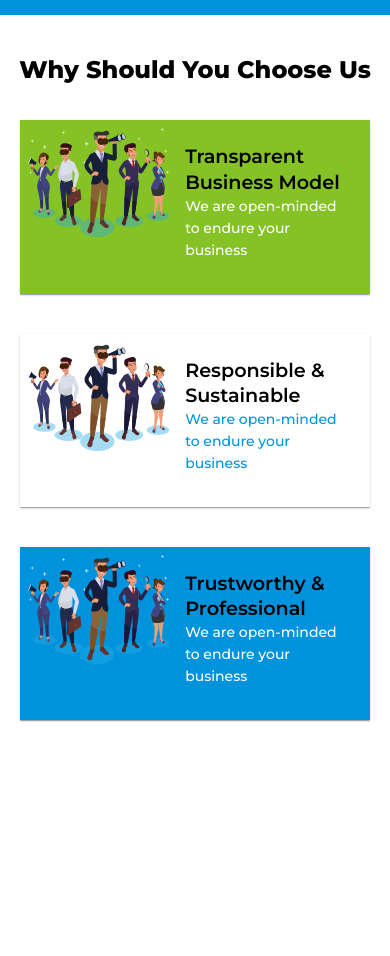
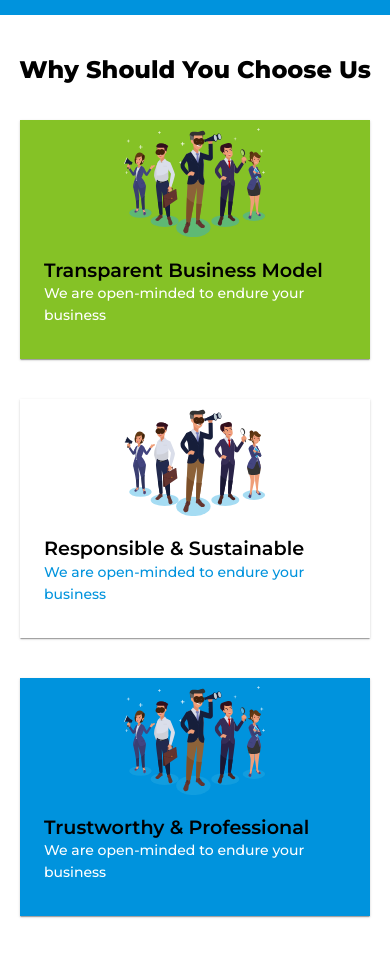
Before and after one commit to alexmurithi/sunnydalemanagement, a React (Create React App) app: page / in a window 390 px wide. Shown: the part 3380-4336 px from the top of the page. Before the commit the page ends 4212 px from the top, so only its background shows below. Built offline with nearby package versions, Linux system fonts and the light colour scheme.

Commit message:
added responsive cards on why-choose-us section

```diff
--- a/src/Assets/jss/WhyChooseUs.js
+++ b/src/Assets/jss/WhyChooseUs.js
@@ -6,10 +6,16 @@ const WhyChooseUsStyles =makeStyles((theme)=>({
         backgroundColor:theme.palette.white,
     },
     cardMedia:{
-
+        [theme.breakpoints.down('sm')]:{
+           textAlign:"center"
+        },
     },
     card:{
         display:"flex",
+        [theme.breakpoints.down('sm')]:{
+            display: "flex",
+            flexDirection: "column"
+        },
         backgroundColor:theme.palette.secondary.main,
         "&:nth-child(2)":{
             backgroundColor:theme.palette.white,
@@ -22,7 +28,11 @@ const WhyChooseUsStyles =makeStyles((theme)=>({
         borderRadius:0
     },
     cardContent:{
-       flexDirection:"column"
+       flexDirection:"column",
+        [theme.breakpoints.down('sm')]:{
+            display: "flex",
+            flexDirection: "column"
+        },
     },
     bannerImg:{
         width:"100%",
```
